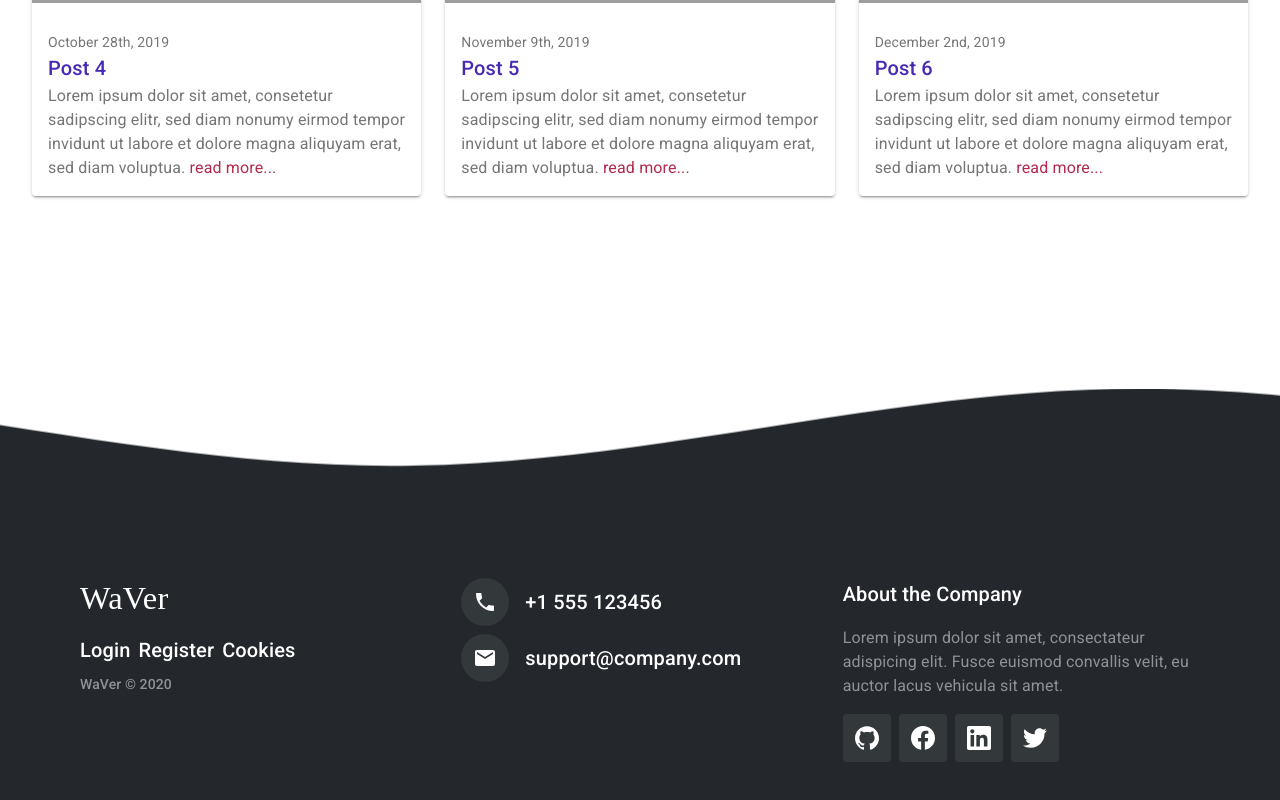
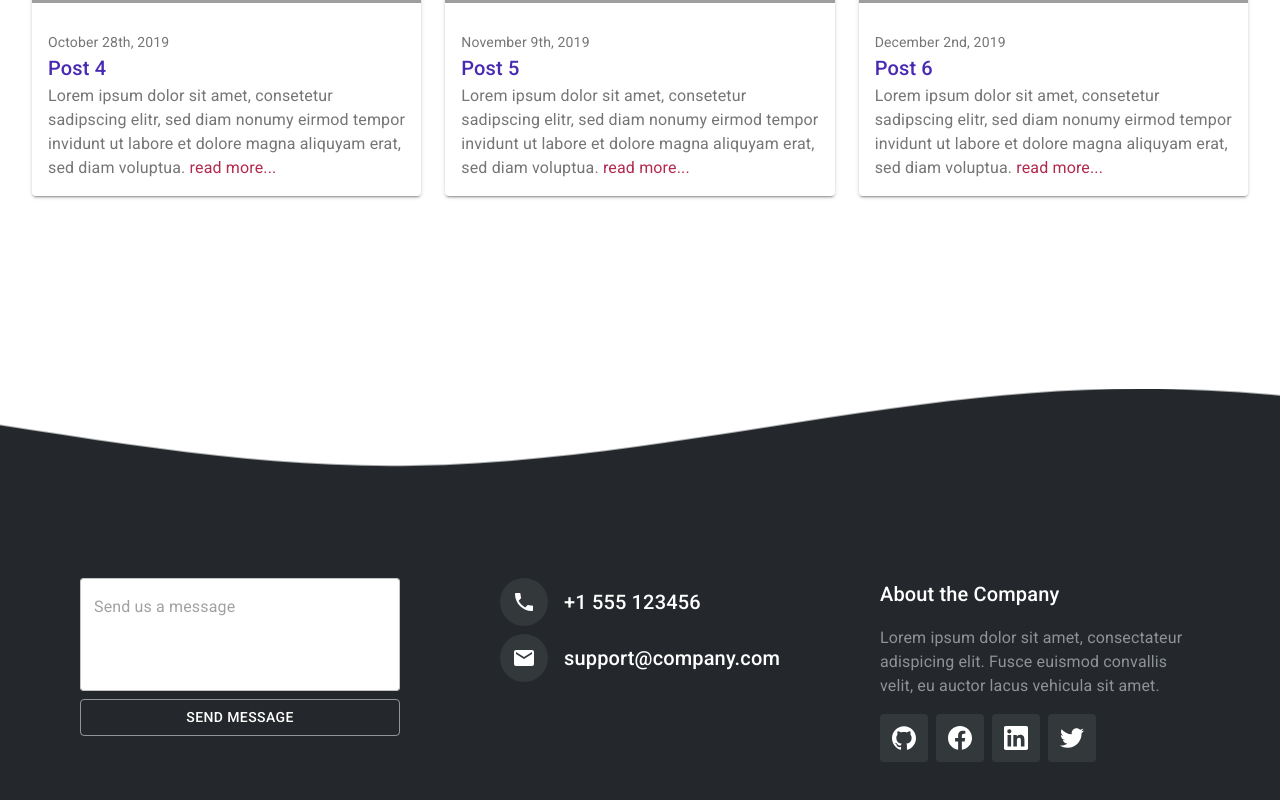
Before and after one commit to vitaliyMiskevuch1212/react-saas-template, a React (Create React App) app: page /blog in a window 1280 px wide. Shown: the part 958-1758 px from the top of the page. Built offline with nearby package versions, Linux system fonts and the light colour scheme; grey boxes are pictures that could not be loaded; a web font is replaced by a local one.

Commit message:
Redesigned footer (Footer.js)

```diff
--- a/src/logged_out/components/footer/Footer.js
+++ b/src/logged_out/components/footer/Footer.js
@@ -7,12 +7,16 @@ import {
   Box,
   IconButton,
   Hidden,
-  withStyles
+  withStyles,
+  withWidth,
+  isWidthUp,
+  TextField
 } from "@material-ui/core";
 import PhoneIcon from "@material-ui/icons/Phone";
 import MailIcon from "@material-ui/icons/Mail";
 import WaveBorder from "../../../shared/WaveBorder";
 import transitions from "@material-ui/core/styles/transitions";
+import ColoredButton from "../../../shared/ColoredButton";
 
 const styles = theme => ({
   footer: {
@@ -21,8 +25,8 @@ const styles = theme => ({
   footerInner: {
     backgroundColor: theme.palette.common.darkBlack,
     paddingTop: theme.spacing(8),
-    paddingLeft: theme.spacing(7),
-    paddingRight: theme.spacing(7),
+    paddingLeft: theme.spacing(2),
+    paddingRight: theme.spacing(2),
     paddingBottom: theme.spacing(6),
     [theme.breakpoints.up("sm")]: {
       paddingTop: theme.spacing(10),
@@ -69,6 +73,9 @@ const styles = theme => ({
     "&:hover": {
       color: theme.palette.primary.light
     }
+  },
+  whiteBg: {
+    backgroundColor: theme.palette.common.white
   }
 });
 
@@ -152,7 +159,8 @@ function Footer(props) {
     theme,
     openLoginDialog,
     openRegisterDialog,
-    handleCookieRulesDialogOpen
+    handleCookieRulesDialogOpen,
+    width
   } = props;
   return (
     <footer className={classNames(classes.footer, "lg-p-top")}>
@@ -162,62 +170,35 @@ function Footer(props) {
         animationNegativeDelay={4}
       />
       <div className={classes.footerInner}>
-        <Grid container spacing={3}>
+        <Grid container spacing={isWidthUp("md", width) ? 10 : 5}>
           <Grid item xs={12} md={6} lg={4}>
-            <div>
-              <Typography
-                variant="h4"
-                className={classes.brandText}
-                display="inline"
+            <form>
+              <Box display="flex" flexDirection="column">
+                <Box mb={1}>
+                  <TextField
+                    variant="outlined"
+                    multiline
+                    placeholder="Send us a message"
+                    rows={4}
+                    InputProps={{ className: classes.whiteBg }}
+                    fullWidth
+                    required
+                  />
+                </Box>
+                <ColoredButton
+                  color={theme.palette.common.white}
+                  variant="outlined"
+                  type="submit"
                 >
-                Wa
-              </Typography>
-              <Typography
-                variant="h4"
-                className={classes.brandText}
-                display="inline"
-              >
-                Ver
-              </Typography>
-            </div>
-            <Box display="flex" mt={2} mb={1}>
-              <Grid container spacing={1}>
-                <Grid item>
-                  <Typography
-                    variant="h6"
-                    className={classes.link}
-                    onClick={openLoginDialog}
-                  >
-                    Login
-                  </Typography>
-                </Grid>
-                <Grid item>
-                  <Typography
-                    variant="h6"
-                    className={classes.link}
-                    onClick={openRegisterDialog}
-                  >
-                    Register
-                  </Typography>
-                </Grid>
-                <Grid item>
-                  <Typography
-                    tabIndex={0}
-                    variant="h6"
-                    className={classes.link}
-                    onClick={handleCookieRulesDialogOpen}
-                  >
-                    Cookies
-                  </Typography>
-                </Grid>
-              </Grid>
+                  Send Message
+                </ColoredButton>
               </Box>
-            <Typography variant="subtitle2" style={{ color: "#8f9296" }}>
-              WaVer © 2020
-            </Typography>
+            </form>
           </Grid>
           <Hidden mdDown>
             <Grid item xs={12} md={6} lg={4}>
+              <Box display="flex" justifyContent="center">
+                <div>
                   {infos.map((info, index) => (
                     <Box display="flex" mb={1} key={index}>
                       <Box mr={2}>
@@ -240,6 +221,8 @@ function Footer(props) {
                       </Box>
                     </Box>
                   ))}
+                </div>
+              </Box>
             </Grid>
           </Hidden>
           <Grid item xs={12} md={6} lg={4}>
@@ -274,7 +257,8 @@ Footer.propTypes = {
   classes: PropTypes.object.isRequired,
   openLoginDialog: PropTypes.func.isRequired,
   openRegisterDialog: PropTypes.func.isRequired,
-  handleCookieRulesDialogOpen: PropTypes.func.isRequired
+  handleCookieRulesDialogOpen: PropTypes.func.isRequired,
+  width: PropTypes.string.isRequired
 };
 
-export default withStyles(styles, { withTheme: true })(Footer);
+export default withWidth()(withStyles(styles, { withTheme: true })(Footer));
```
Lines whose indentation alone changed are shown as unchanged.
